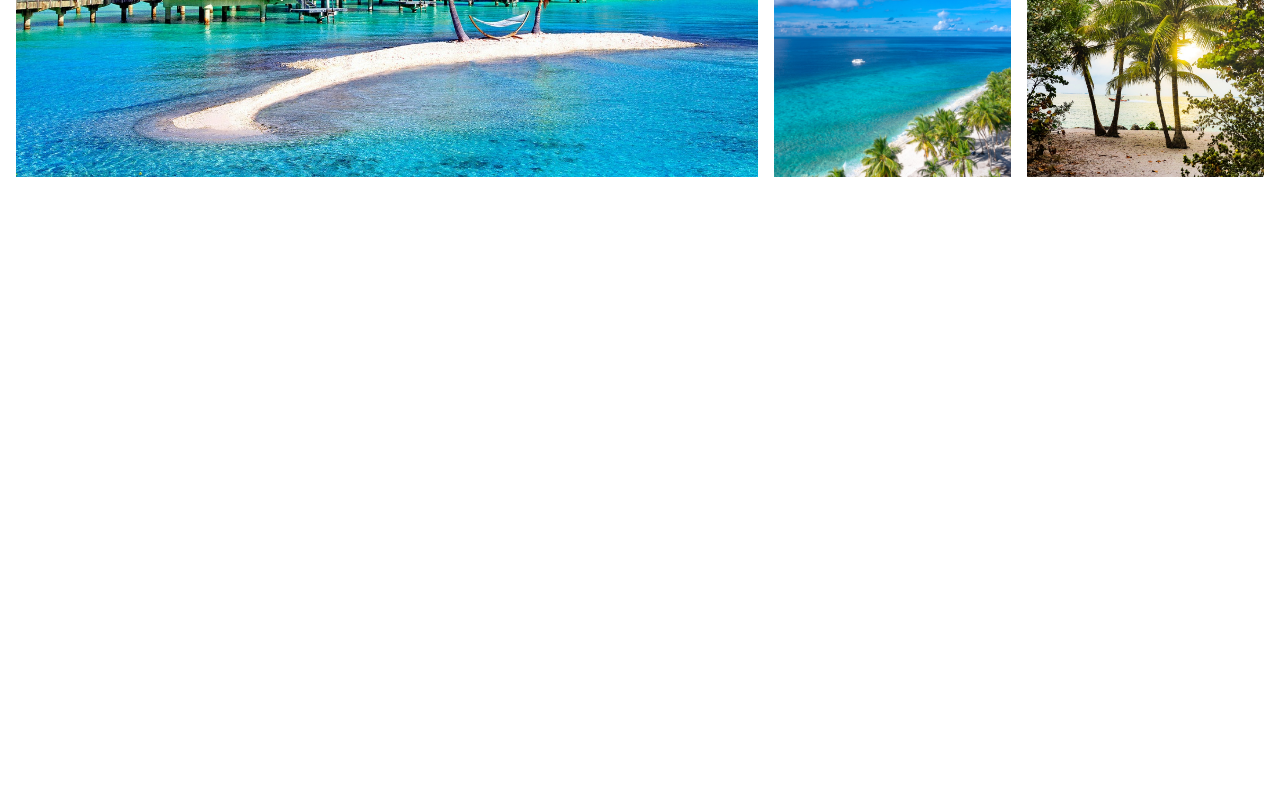
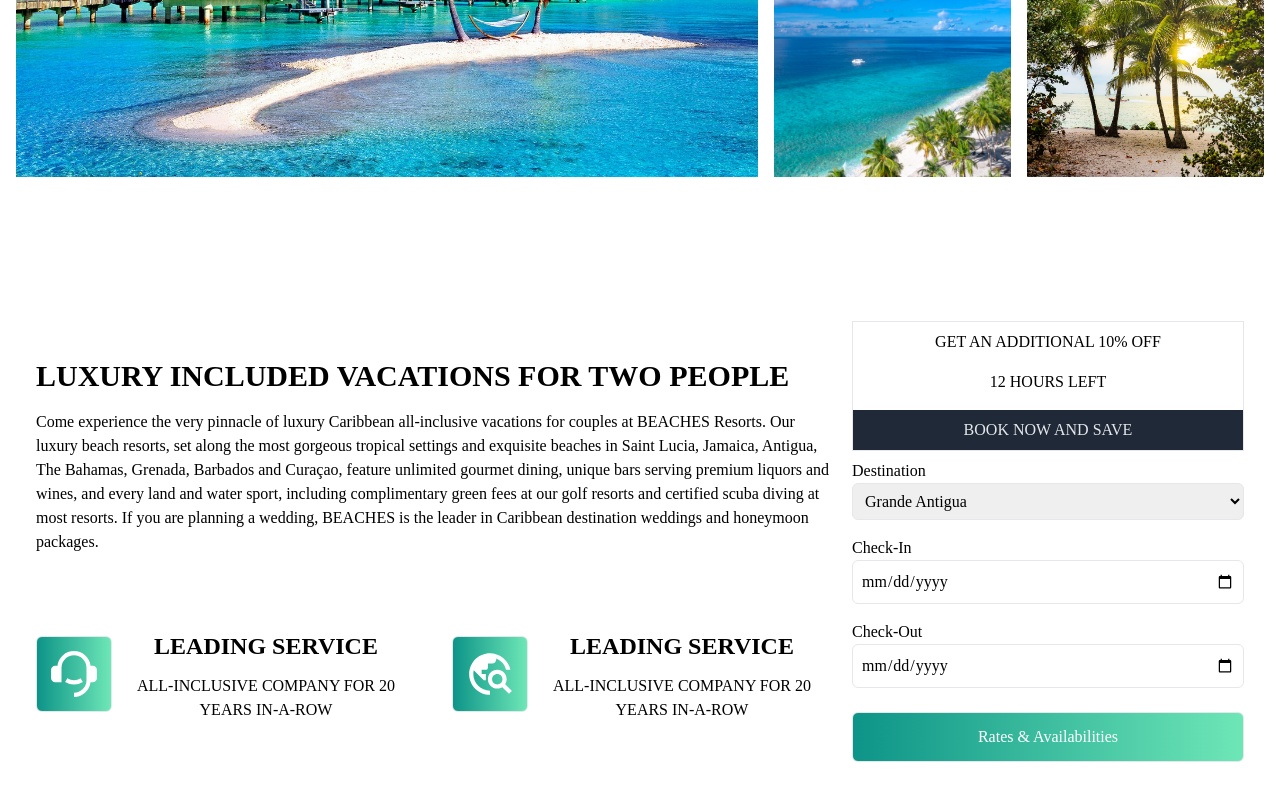
Before and after one commit to RadoH87/Travel-App-react-tailwind, a React (Create React App) app: page / in a window 1280 px wide. Shown: the part 1294-2094 px from the top of the page. Before the commit the page ends 1551 px from the top, so only its background shows below. Built offline with nearby package versions, Linux system fonts and the light colour scheme.

Commit message:
Add:Search component & styling

```diff
--- a/src/App.js
+++ b/src/App.js
@@ -1,6 +1,7 @@
 import { Navbar } from "./components/Navbar";
 import { Hero } from "./components/Hero";
 import { Destinantions } from "./components/Destinantions";
+import { Search } from "./components/Search";
 
 export const App = () => {
   return (
@@ -8,6 +9,7 @@
       <Navbar />
       <Hero />
       <Destinantions />
+      <Search />
     </div>
   );
 };
--- /dev/null
+++ b/src/components/Search.jsx
@@ -0,0 +1,78 @@
+import React from "react";
+import { RiCustomerService2Full, RiCustomerService2Fill } from "react-icons/ri";
+import { MdOutlineTravelExplore } from "react-icons/md";
+
+export const Search = () => {
+  return (
+    <div className="max-w-[1240px] mx-auto grid lg:grid-cols-3 gap-4 px-4 py-16">
+      <div className="lg:col-span-2 flex flex-col justify-evenly">
+        <div>
+          <h2>LUXURY INCLUDED VACATIONS FOR TWO PEOPLE</h2>
+          <p className="py-4">
+            Come experience the very pinnacle of luxury Caribbean all-inclusive
+            vacations for couples at BEACHES Resorts. Our luxury beach resorts,
+            set along the most gorgeous tropical settings and exquisite beaches
+            in Saint Lucia, Jamaica, Antigua, The Bahamas, Grenada, Barbados and
+            Curaçao, feature unlimited gourmet dining, unique bars serving
+            premium liquors and wines, and every land and water sport, including
+            complimentary green fees at our golf resorts and certified scuba
+            diving at most resorts. If you are planning a wedding, BEACHES is
+            the leader in Caribbean destination weddings and honeymoon packages.
+          </p>
+        </div>
+        <div className="grid sm:grid-cols-2 gap-8 py-4">
+          <div className="flex flex-col lg:flex-row items-center text-center">
+            <button>
+              <RiCustomerService2Fill size={50} />
+            </button>
+            <div>
+              <h3 className="py-2">LEADING SERVICE</h3>
+              <p className="py-1">
+                ALL-INCLUSIVE COMPANY FOR 20 YEARS IN-A-ROW
+              </p>
+            </div>
+          </div>
+          <div className="flex flex-col lg:flex-row items-center text-center">
+            <button>
+              <MdOutlineTravelExplore size={50} />
+            </button>
+            <div>
+              <h3 className="py-2">LEADING SERVICE</h3>
+              <p className="py-1">
+                ALL-INCLUSIVE COMPANY FOR 20 YEARS IN-A-ROW
+              </p>
+            </div>
+          </div>
+        </div>
+      </div>
+
+      <div>
+        <div className="border text-center">
+          <p className="pt-2">GET AN ADDITIONAL 10% OFF</p>
+          <p className="py-4">12 HOURS LEFT</p>
+          <p className="bg-gray-800 text-gray-200 py-2">BOOK NOW AND SAVE</p>
+        </div>
+        <form className="w-full">
+          <div className="flex flex-col my-2">
+            <label>Destination</label>
+            <select className="border rounded-md p-2">
+              <option>Grande Antigua</option>
+              <option>Key West</option>
+              <option>Maldives</option>
+              <option>Cozumel</option>
+            </select>
+          </div>
+          <div className="flex flex-col my-4">
+            <label>Check-In</label>
+            <input className="border rounded-md p-2" type="date" />
+          </div>
+          <div className="flex flex-col my-2">
+            <label>Check-Out</label>
+            <input className="border rounded-md p-2" type="date" />
+          </div>
+          <button className="w-full my-4">Rates & Availabilities</button>
+        </form>
+      </div>
+    </div>
+  );
+};
```
